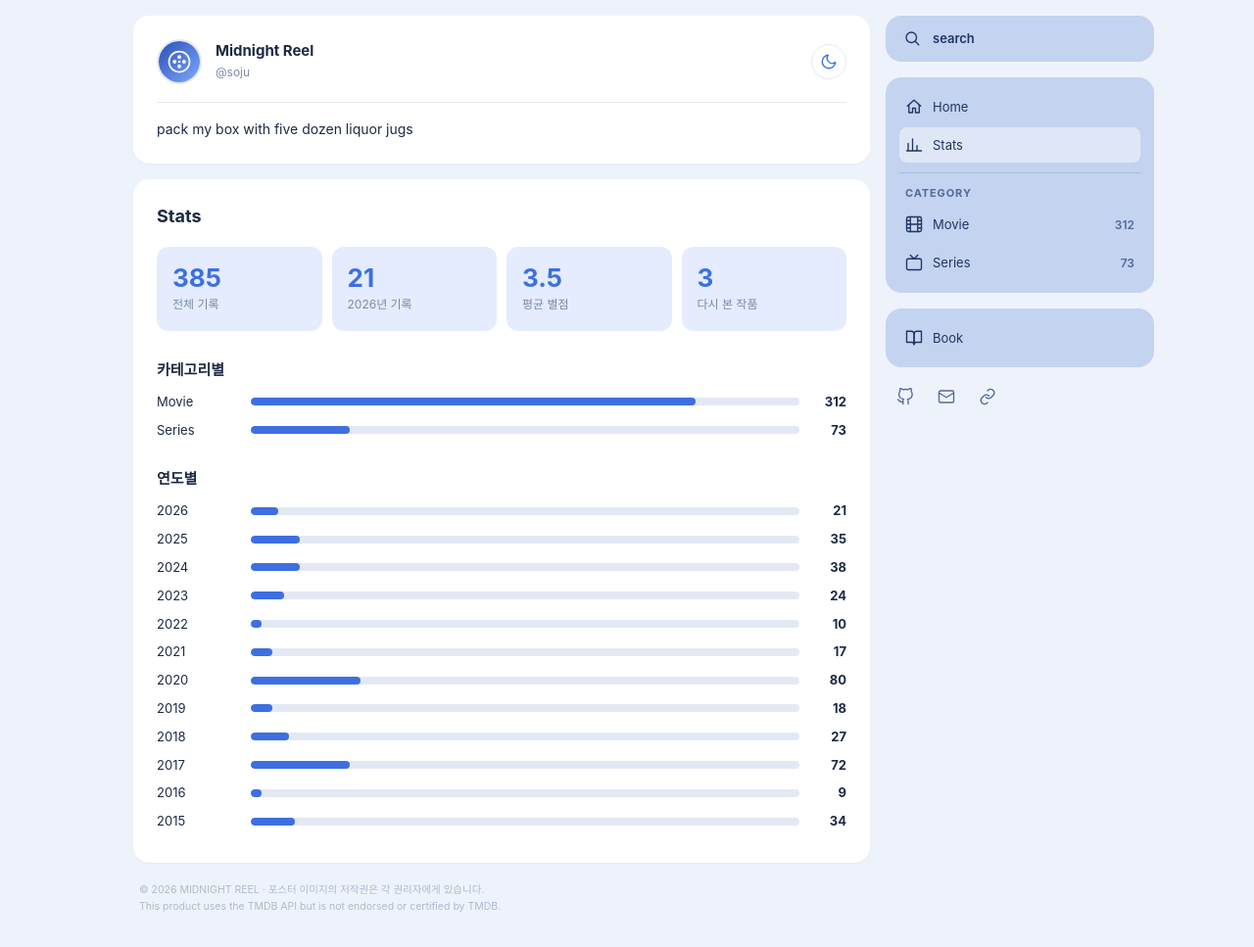
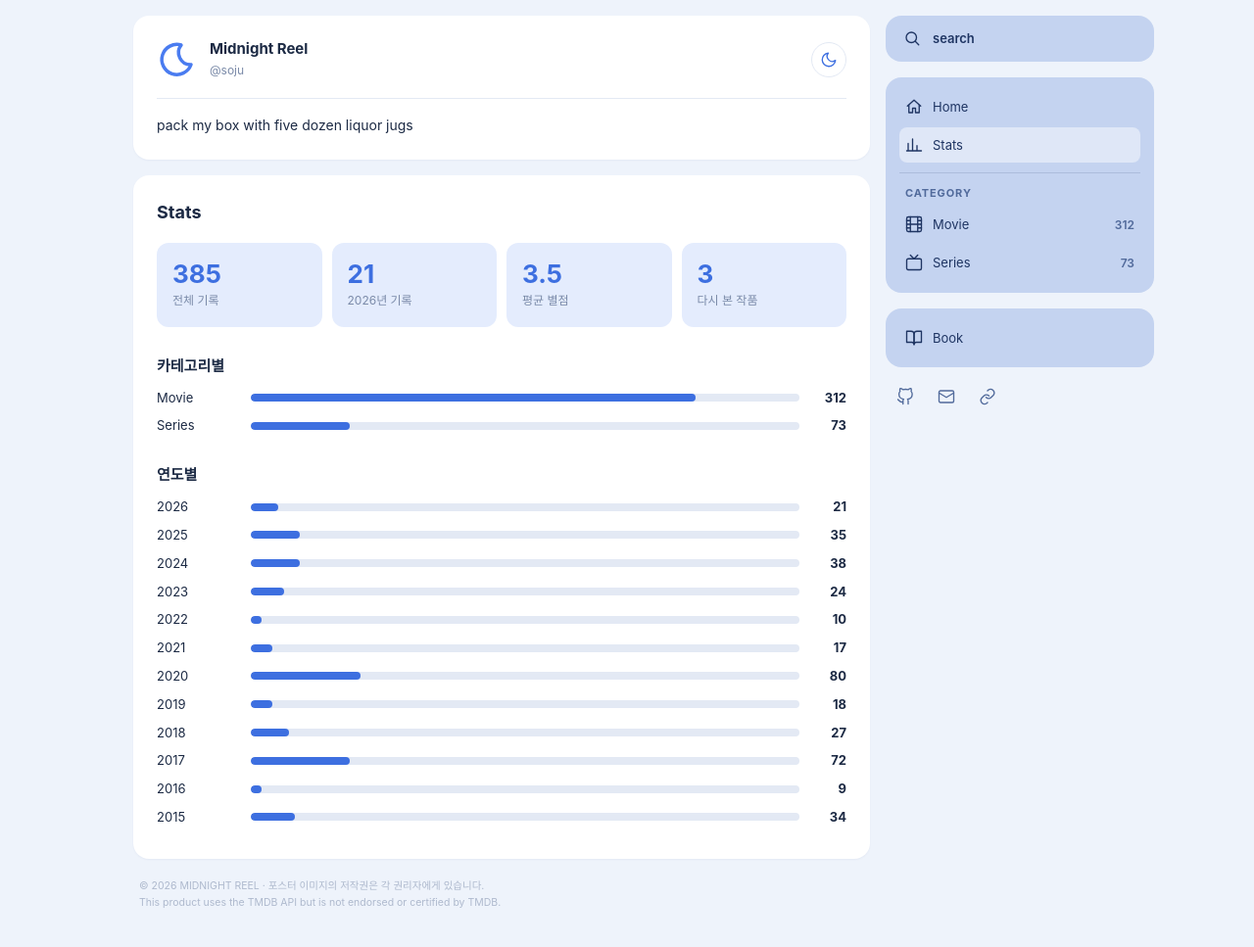
Before and after one commit to sojung-moon/sojung-moon.github.io, a Jekyll site: the page built from stats.html, in a window 1280 px wide and 967 px high. Shown: the whole window at 98% size. Built offline with Jekyll 4.4.1, drawn with Linux system fonts in a browser that asks for light colours; some web fonts are replaced.

```diff
--- a/assets/css/style.css
+++ b/assets/css/style.css
@@ -79,7 +79,7 @@
 
 /* ───────── 프로필 카드 ───────── */
 .profile-top { display: flex; align-items: center; gap: 14px; }
-.avatar img { display: block; width: 46px; height: 46px; border-radius: 50%; border: 2px solid var(--line); }
+.avatar img { display: block; width: 40px; height: 40px; }
 .who strong { display: block; font-size: 15px; line-height: 1.3; }
 .who span { font-size: 12px; color: var(--muted); }
 .actions { margin-left: auto; display: flex; align-items: center; gap: 8px; }
```
Also changed, not shown: assets/img/avatar.svg, assets/img/favicon.svg.
